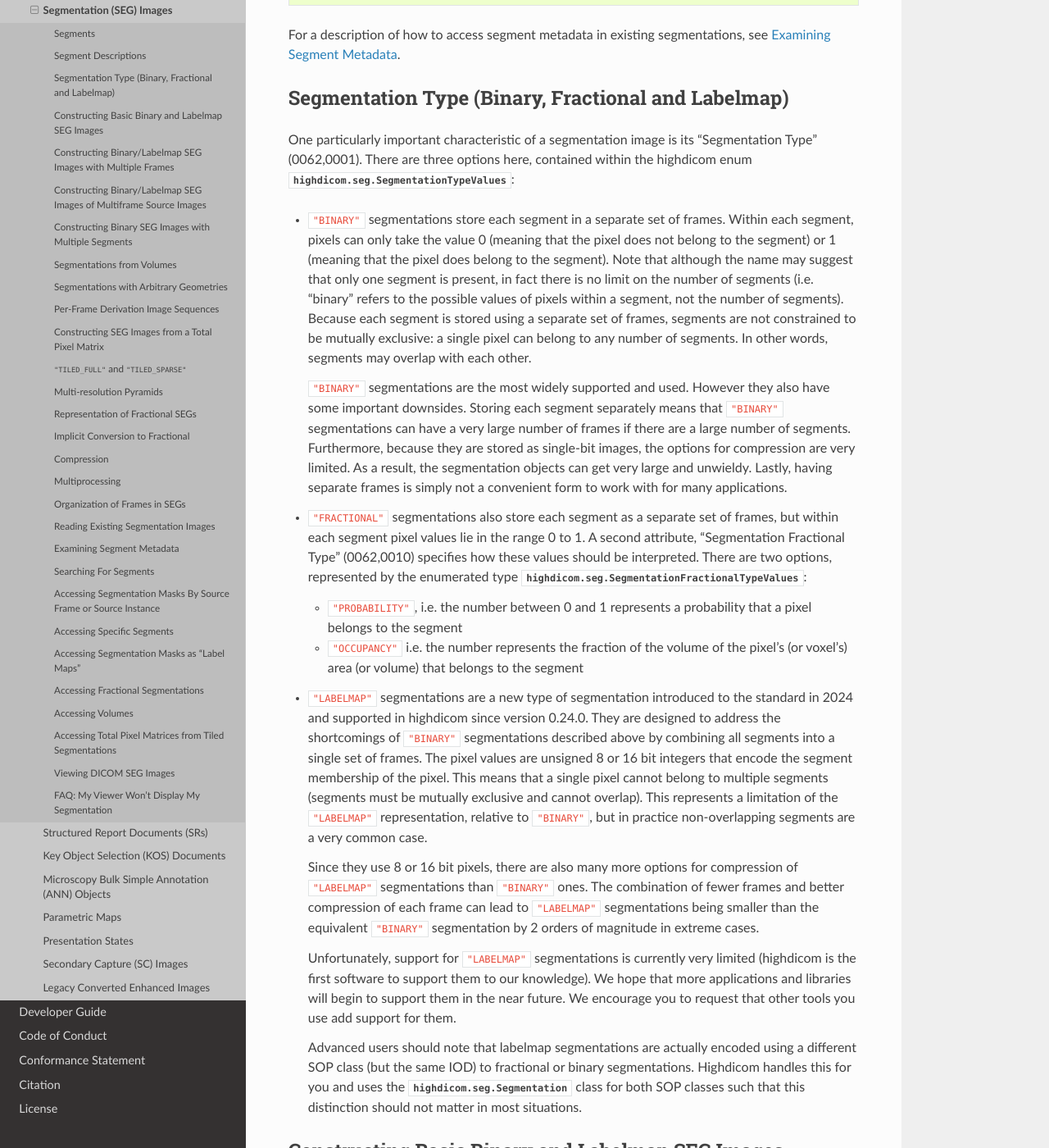
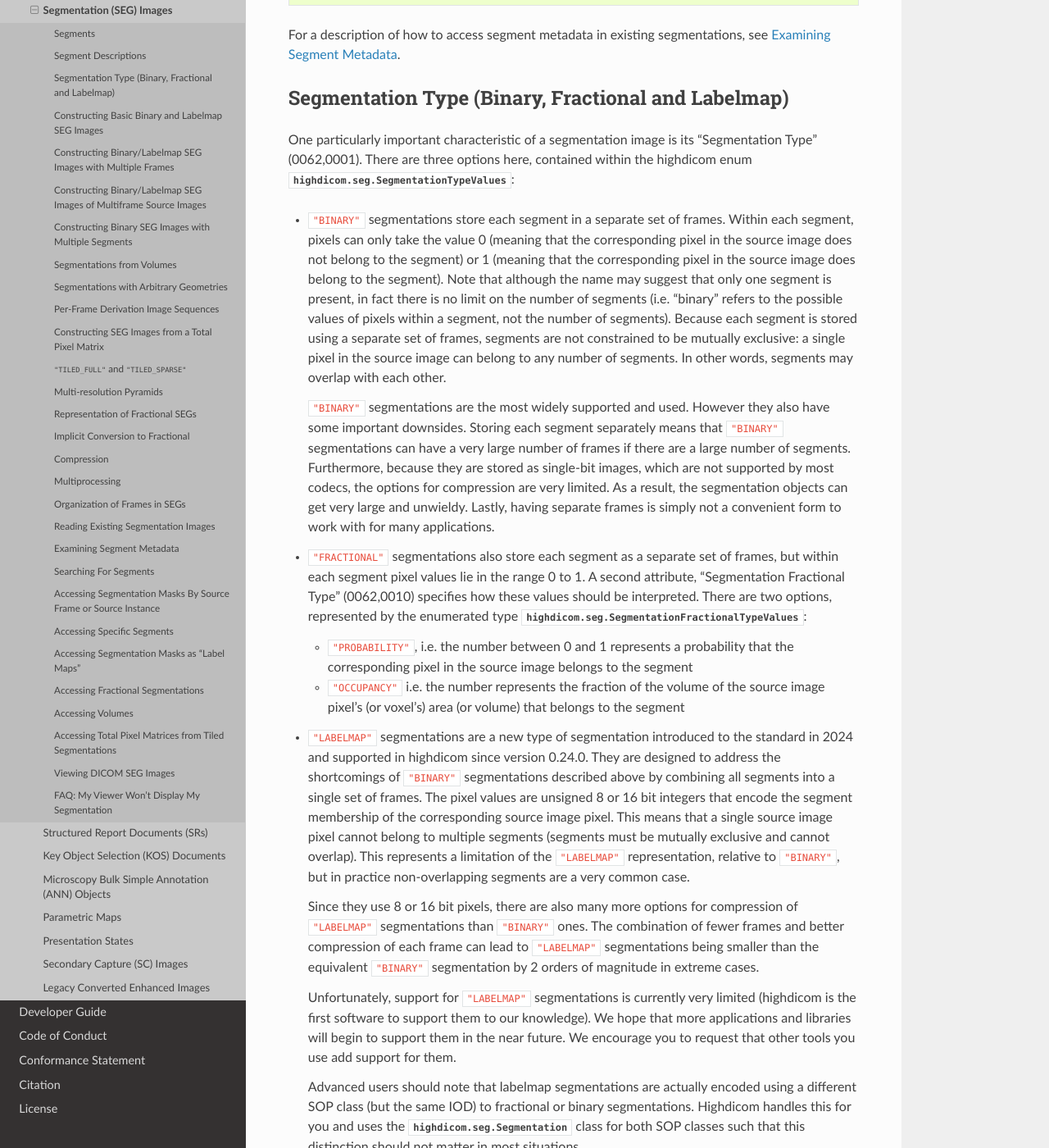
Before and after one commit to ImagingDataCommons/highdicom, a Sphinx documentation site: the page built from docs/seg.rst, in a window 1280 px wide and 1400 px high, scrolled down 2611 px. Shown: the whole window at 82% size. Built offline with Sphinx 7.4.7 and the Read the Docs theme 3.1.0, drawn with Linux system fonts in a browser that asks for light colours; some of the changed text lies outside the part shown.

Commit message:
Clarify source pixel vs seg pixel in user guide

```diff
--- a/docs/pm.rst
+++ b/docs/pm.rst
@@ -31,7 +31,7 @@ different measurements can be included in one Parametric Map objects.
 
 Highdicom uses the :class:`highdicom.pm.ParametricMap` to represent Parametric
 Maps. It shares many similarities with :class:`highdicom.seg.Segmentation`,
-eespecially regarding the way different spatial arrangements of frames and
+especially regarding the way different spatial arrangements of frames and
 their relationship to the source images are specified to the constructor.
 
 Real World Value Mappings
--- a/docs/seg.rst
+++ b/docs/seg.rst
@@ -150,24 +150,25 @@ One particularly important characteristic of a segmentation image is its
 the highdicom enum :class:`highdicom.seg.SegmentationTypeValues`:
 
 - ``"BINARY"`` segmentations store each segment in a separate set of frames.
-  Within each segment, pixels can only take the value 0 (meaning that the pixel
-  does not belong to the segment) or 1 (meaning that the pixel does belong to
-  the segment). Note that although the name may suggest that only one segment
-  is present, in fact there is no limit on the number of segments (i.e.
-  "binary" refers to the possible values of pixels within a segment, not the
-  number of segments). Because each segment is stored using a separate set of
-  frames, segments are not constrained to be mutually exclusive: a single pixel
-  can belong to any number of segments. In other words, segments may overlap
-  with each other.
+  Within each segment, pixels can only take the value 0 (meaning that the
+  corresponding pixel in the source image does not belong to the segment) or 1
+  (meaning that the corresponding pixel in the source image does belong to the
+  segment). Note that although the name may suggest that only one segment is
+  present, in fact there is no limit on the number of segments (i.e. "binary"
+  refers to the possible values of pixels within a segment, not the number of
+  segments). Because each segment is stored using a separate set of frames,
+  segments are not constrained to be mutually exclusive: a single pixel in the
+  source image can belong to any number of segments. In other words, segments
+  may overlap with each other.
 
   ``"BINARY"`` segmentations are the most widely supported and used. However
   they also have some important downsides. Storing each segment separately
   means that ``"BINARY"`` segmentations can have a very large number of frames
   if there are a large number of segments. Furthermore, because they are stored
-  as single-bit images, the options for compression are very limited. As a
-  result, the segmentation objects can get very large and unwieldy. Lastly,
-  having separate frames is simply not a convenient form to work with for many
-  applications.
+  as single-bit images, which are not supported by most codecs, the options for
+  compression are very limited. As a result, the segmentation objects can get
+  very large and unwieldy. Lastly, having separate frames is simply not a
+  convenient form to work with for many applications.
 
 - ``"FRACTIONAL"`` segmentations also store each segment as a separate set of
   frames, but within each segment pixel values lie in the range 0 to 1. A
@@ -176,19 +177,21 @@ the highdicom enum :class:`highdicom.seg.SegmentationTypeValues`:
   enumerated type :class:`highdicom.seg.SegmentationFractionalTypeValues`:
 
   - ``"PROBABILITY"``, i.e. the number between 0 and 1 represents a probability
-    that a pixel belongs to the segment
-  - ``"OCCUPANCY"`` i.e. the number represents the fraction of the volume of the
-    pixel's (or voxel's) area (or volume) that belongs to the segment
+    that the corresponding pixel in the source image belongs to the segment
+  - ``"OCCUPANCY"`` i.e. the number represents the fraction of the volume of
+    the source image pixel's (or voxel's) area (or volume) that belongs to the
+    segment
 
 - ``"LABELMAP"`` segmentations are a new type of segmentation introduced to the
   standard in 2024 and supported in highdicom since version 0.24.0. They are
   designed to address the shortcomings of ``"BINARY"`` segmentations described
   above by combining all segments into a single set of frames. The pixel values
   are unsigned 8 or 16 bit integers that encode the segment membership of the
-  pixel. This means that a single pixel cannot belong to multiple segments
-  (segments must be mutually exclusive and cannot overlap). This represents a
-  limitation of the ``"LABELMAP"`` representation, relative to ``"BINARY"``,
-  but in practice non-overlapping segments are a very common case.
+  corresponding source image pixel. This means that a single source image pixel
+  cannot belong to multiple segments (segments must be mutually exclusive and
+  cannot overlap). This represents a limitation of the ``"LABELMAP"``
+  representation, relative to ``"BINARY"``, but in practice non-overlapping
+  segments are a very common case.
 
   Since they use 8 or 16 bit pixels, there are also many more options for
   compression of ``"LABELMAP"`` segmentations than ``"BINARY"`` ones. The
```
Also changed, not shown: other parts of docs/seg.rst (+2 -2 lines).
